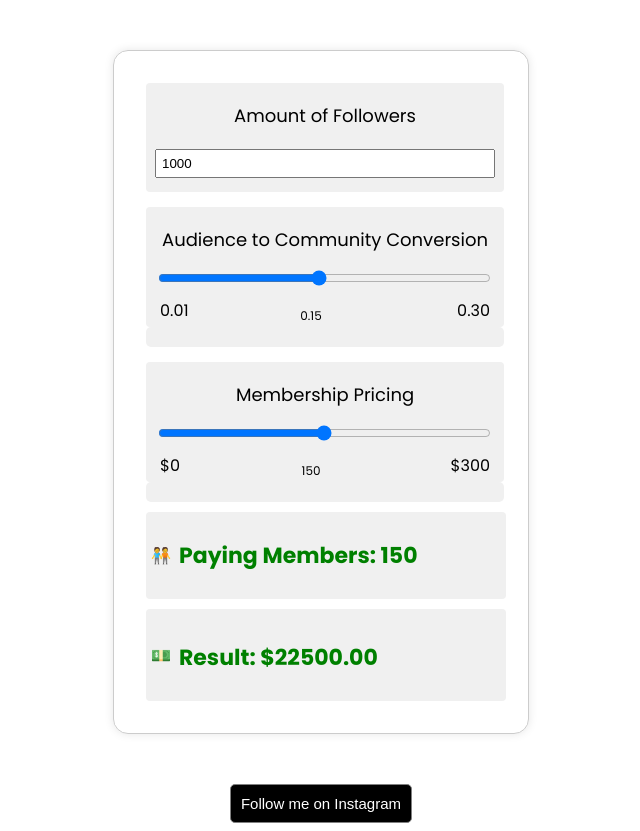
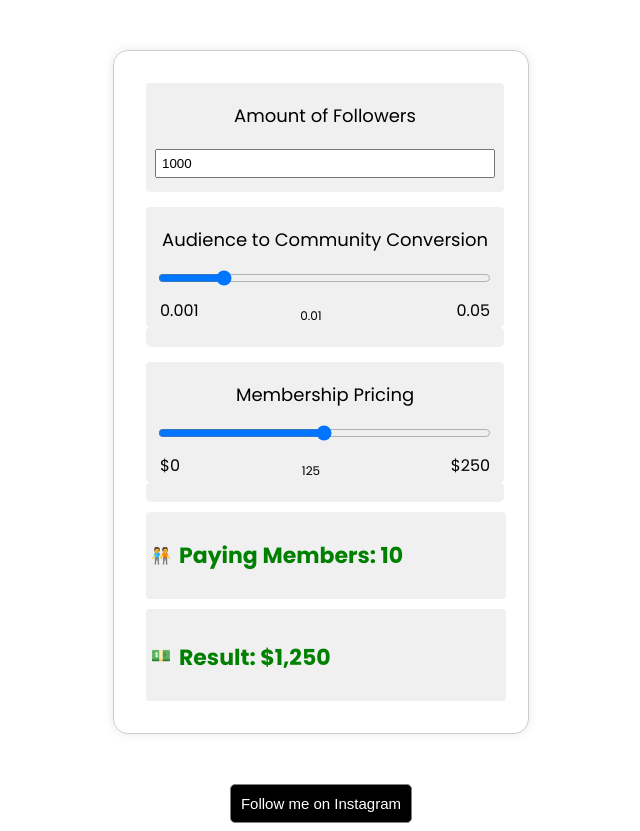
Before and after one commit to surajvsonkar/communityCalci-Fiverr, a plain HTML site: page index.html in a window 1280 px wide. Shown: the whole page, without its empty margins (319-959 px from the left). Drawn offline with Linux system fonts and the light colour scheme.

Commit message:
adding comas to followers and changing the range

```diff
--- a/index.html
+++ b/index.html
@@ -25,10 +25,10 @@
 
         <div class="bg-1">
             <label for="audience">Audience to Community Conversion</label>
-            <input type="range" id="audience" min="0.01" max="0.30" step="0.01" value="0.15" />
+            <input type="range" id="audience" min="0.001" max="0.05" step="0.001" value="0.01" />
             <div class="range-label">
-                <span>0.01</span>
-                <span>0.30</span>
+                <span>0.001</span>
+                <span>0.05</span>
             </div>
         </div>
         <div class="graph">
@@ -37,10 +37,10 @@
 
         <div class="bg-1">
             <label for="pricing">Membership Pricing</label>
-            <input type="range" id="pricing" min="0" max="300" step="1" value="150" />
+            <input type="range" id="pricing" min="0" max="250" step="1" value="125" />
             <div class="range-label">
                 <span>$0</span>
-                <span>$300</span>
+                <span>$250</span>
             </div>
         </div>
         <div class="graph">
--- a/index.js
+++ b/index.js
@@ -8,7 +8,7 @@ const errorMessage = document.getElementById('followerErrorMessage');
 const payingMembersText = document.getElementById('payingMembers');
 
 function calculate() {
-	const followers = parseInt(followersInput.value);
+	const followers = parseInt(followersInput.value.replace(/,/g, ''));
 	const audience = parseFloat(audienceInput.value);
 	const pricing = parseFloat(pricingInput.value);
 
@@ -23,14 +23,27 @@ function calculate() {
 	payingMembersText.textContent = `Paying Members: ${payingMembers}`;
 
 	const result = payingMembers * pricing;
-	resultDiv.innerHTML = `<p>Result: $${result.toFixed(2)}</p>`;
+	resultDiv.innerHTML = `<p>Result: $${formatNumberWithCommas(result)}</p>`;
 }
 
 function updateGraphValue(input, valueElement) {
 	valueElement.textContent = input.value;
 }
 
-followersInput.addEventListener('input', calculate);
+function formatNumberWithCommas(number) {
+	return number.toString().replace(/\B(?=(\d{3})+(?!\d))/g, ',');
+}
+
+function formatFollowers(input) {
+	input.value = input.value
+		.replace(/\D/g, '')
+		.replace(/\B(?=(\d{3})+(?!\d))/g, ',');
+	calculate();
+}
+
+followersInput.addEventListener('input', () => {
+	formatFollowers(followersInput);
+});
 audienceInput.addEventListener('input', () => {
 	calculate();
 	updateGraphValue(audienceInput, audienceValue);
```
